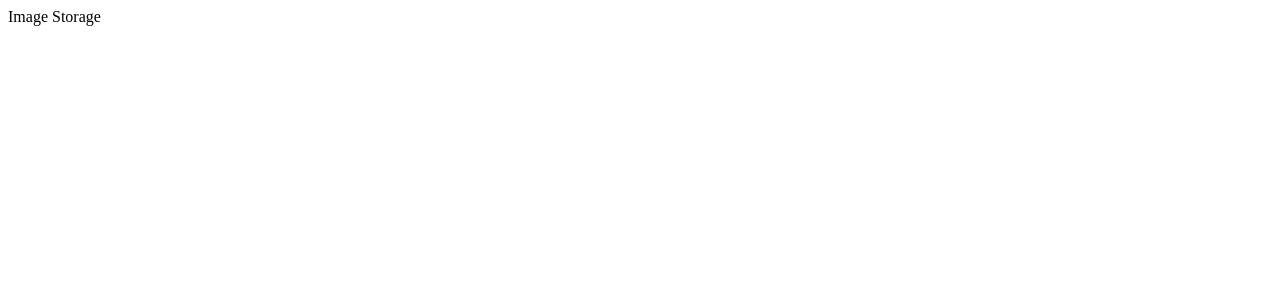
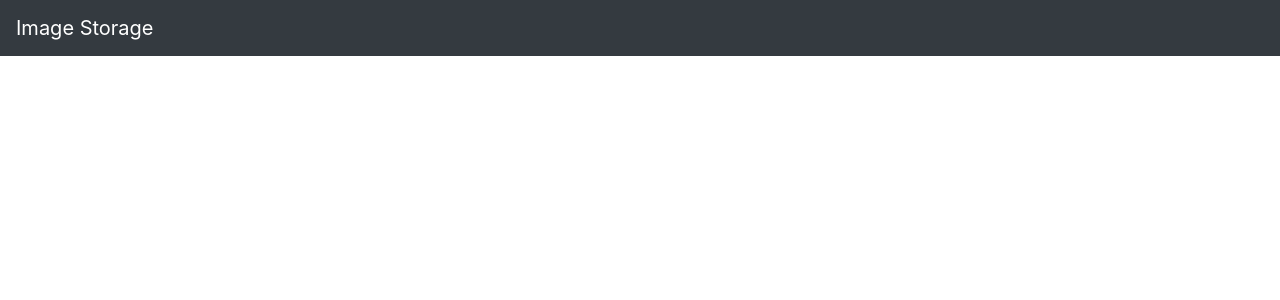
Before and after one commit to sanathpai/images, a Vue app: page / in a window 1280 px wide. Shown: the top 300 px of the page. Built offline with nearby package versions, Linux system fonts and the light colour scheme.

Commit message:
used bootstrap instead of semantic

```diff
--- a/public/index.html
+++ b/public/index.html
@@ -6,7 +6,8 @@
   <meta http-equiv="X-UA-Compatible" content="IE=edge">
   <meta name="viewport" content="width=device-width,initial-scale=1.0">
   <link rel="icon" href="<%= BASE_URL %>favicon.ico">
-  <link href="https://cdnjs.cloudflare.com/ajax/libs/semantic-ui/2.4.1/semantic.min.css">
+  <link rel="stylesheet" href="https://stackpath.bootstrapcdn.com/bootstrap/4.4.1/css/bootstrap.min.css"
+    integrity="sha384-Vkoo8x4CGsO3+Hhxv8T/Q5PaXtkKtu6ug5TOeNV6gBiFeWPGFN9MuhOf23Q9Ifjh" crossorigin="anonymous">
   <!--semantic UI-->
   <title>images</title>
 </head>
--- a/src/components/AppHeader.vue
+++ b/src/components/AppHeader.vue
@@ -1,5 +1,7 @@
 <template>
-  <div>Image Storage</div>
+  <div class="navbar navbar-dark bg-dark">
+    <a href="/" class="navbar-brand">Image Storage</a>
+  </div>
 </template>
 
 
```
